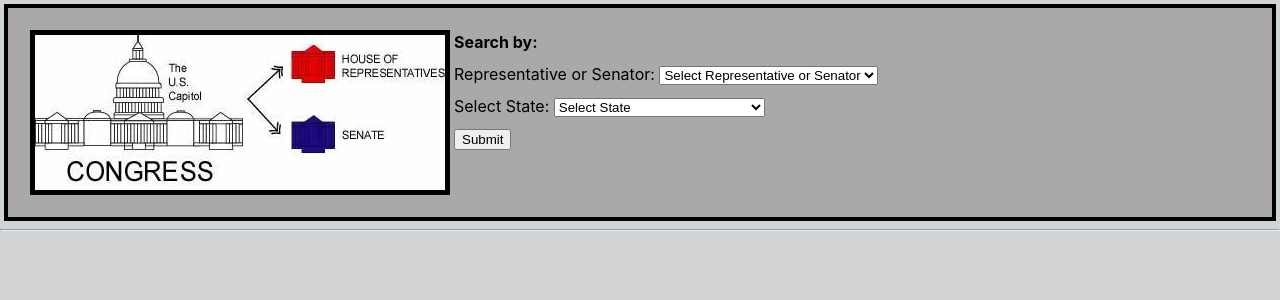
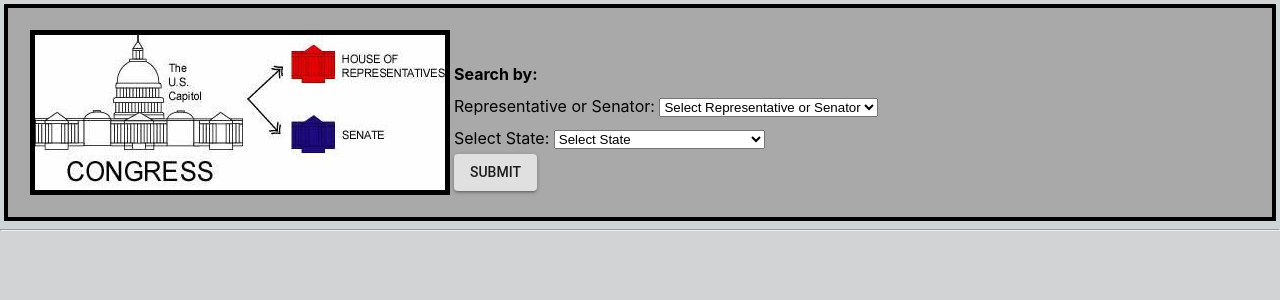
Before and after one commit to mcoreycoder/whoismyrepresentative, a React (Create React App) app: page / in a window 1280 px wide. Shown: the top 300 px of the page. Built offline with nearby package versions, Linux system fonts and the light colour scheme.

Commit message:
styled submit button

```diff
--- a/src/Components/Reps.js
+++ b/src/Components/Reps.js
@@ -1,9 +1,11 @@
 import React, { Component, Fragment } from 'react'
+import Button from '@material-ui/core/Button';
 
 import selectStateOptions from '../stateData/states_hash'
 import congress_drawing from '../images/congress_drawing.jpg'
 
 import Rep from './Rep'
+
 
 export default class extends Component {
     state = {
@@ -50,9 +52,9 @@
             <div className="container" >
                 <Fragment>
                     <div>
-
                         <form onSubmit={this.submitHandler}>
-                    <img src={congress_drawing} alt="congress_drawin"/>
+                            <img src={congress_drawing} alt="congress_drawin" />
+                            <br />
                             <b>Search by:</b>
                             <br />
                             Representative or Senator: {" "}
@@ -68,7 +70,7 @@
                                 {stateOption}
                             </select>
                             <br />
-                        <input type="submit" value="Submit"></input>
+                            <Button variant="contained" type="submit" value="Submit">Submit</Button>
                         </form>
                     </div>
                     <hr />
```
Lines whose indentation alone changed are shown as unchanged.
